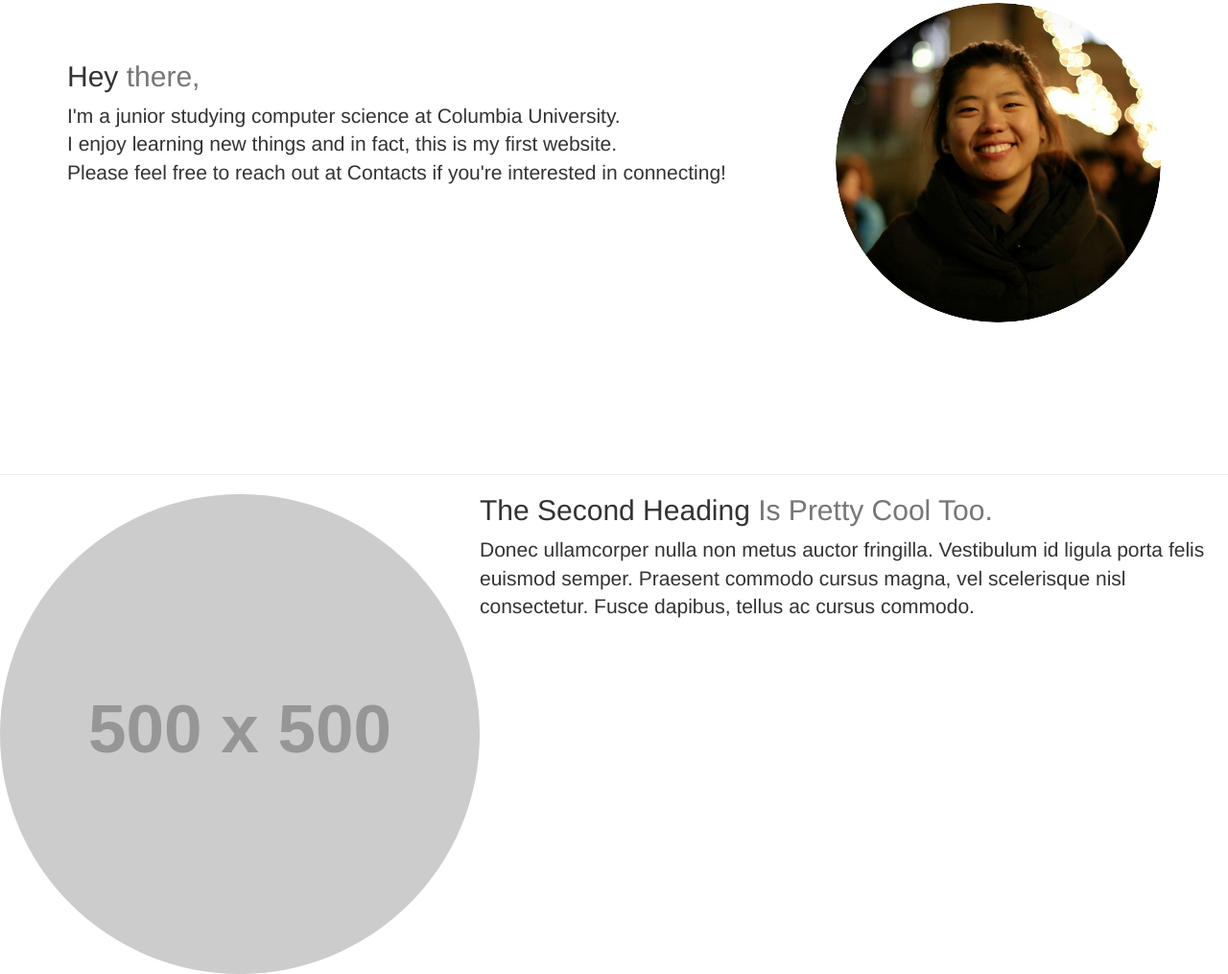
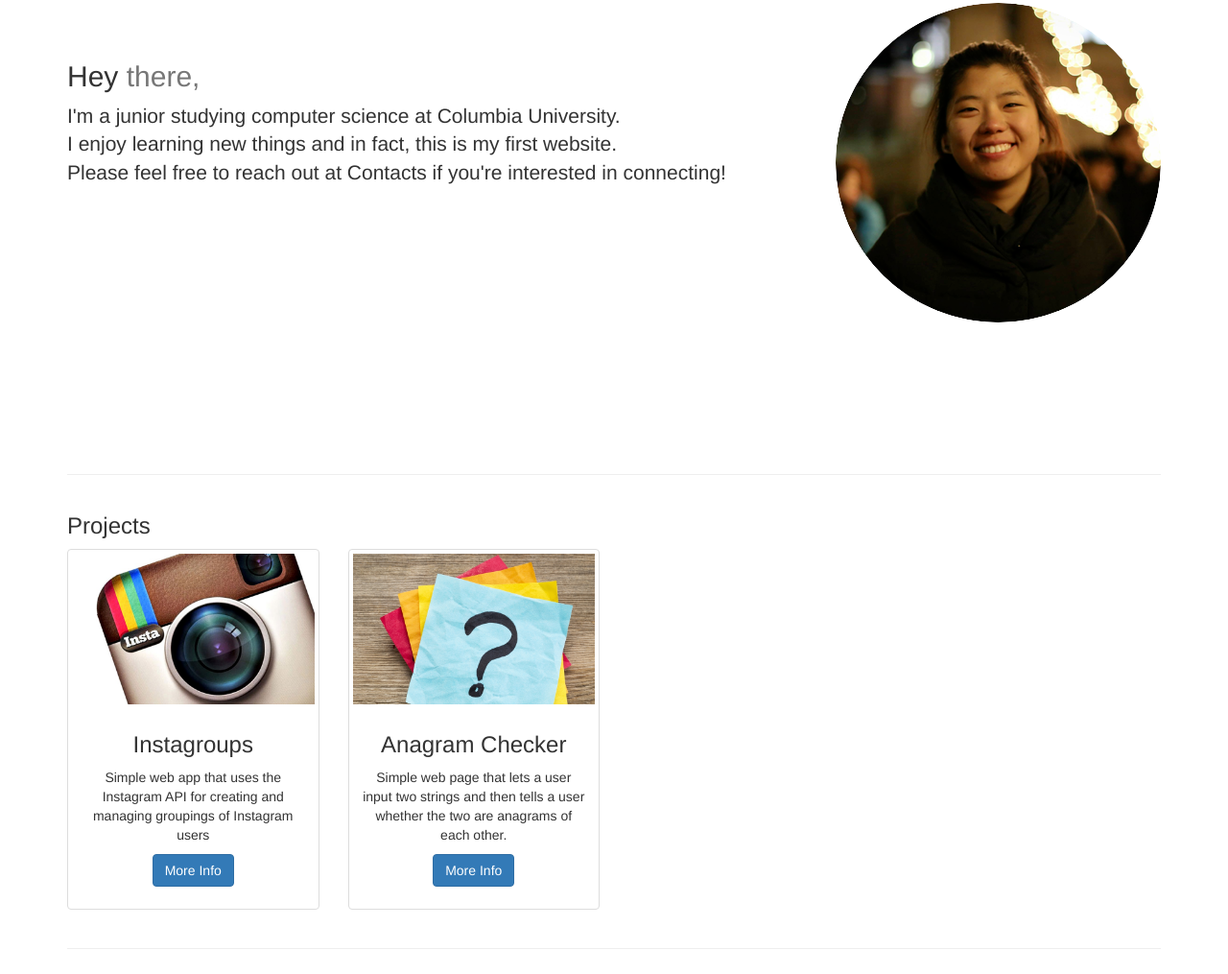
Before and after one commit to jjsong13/personalWebsite, a plain HTML site: page index.html in a window 1280 px wide. Shown: the part 107-1122 px from the top of the page at 96% size. Drawn offline with Linux system fonts and the light colour scheme; placeholder pictures from the web are drawn by us.

Commit message:
added projects cards

```diff
--- a/index.html
+++ b/index.html
@@ -116,18 +116,69 @@
         </div>
 
     </div>
+    <div class="container">
 
 
         <hr class="featurette-divider">
 
         <!-- Second Featurette -->
         <div class="featurette" id="projects">
-            <img class="featurette-image img-circle img-responsive pull-left" src="http://placehold.it/500x500">
-            <h2 class="featurette-heading">The Second Heading
-                <span class="text-muted">Is Pretty Cool Too.</span>
-            </h2>
-            <p class="lead">Donec ullamcorper nulla non metus auctor fringilla. Vestibulum id ligula porta felis euismod semper. Praesent commodo cursus magna, vel scelerisque nisl consectetur. Fusce dapibus, tellus ac cursus commodo.</p>
+        <!-- Title -->
+        <div class="row">
+            <div class="col-lg-12">
+                <h3>Projects</h3>
+            </div>
         </div>
+        <!-- /.row -->
+
+        <!-- Page Features -->
+        <div class="row text-center">
+
+            <div class="col-md-3 col-sm-6 hero-feature">
+                <div class="thumbnail">
+                    <img src="img/instagram_logo.jpg" alt="">
+                    <div class="caption">
+                        <h3>Instagroups</h3>
+                        <p>Simple web app that uses the Instagram API for creating and managing groupings of Instagram users</p>
+                        <p>
+                            <a href="http://www.instagroups.jamiesong.xyz/" class="btn btn-primary">More Info</a>
+                        </p>
+                    </div>
+                </div>
+            </div>
+
+            <div class="col-md-3 col-sm-6 hero-feature">
+                <div class="thumbnail">
+                    <img src="img/anagramchecker_logo.jpg" alt="">
+                    <div class="caption">
+                        <h3>Anagram Checker</h3>
+                        <p>Simple web page that lets a user input two strings and then tells a user whether the two are anagrams of each other.</p>
+                        <p>
+                            <a href="http://www.anagramchecker.jamiesong.xyz/" class="btn btn-primary">More Info</a>
+                        </p>
+                    </div>
+                </div>
+            </div>
+          </div>
+
+  <!--           <div class="col-md-3 col-sm-6 hero-feature">
+                <div class="thumbnail">
+                    <img src="http://placehold.it/800x500" alt="">
+                    <div class="caption">
+                        <h3>Feature Label</h3>
+                        <p>Lorem ipsum dolor sit amet, consectetur adipisicing elit.</p>
+                        <p>
+                            <a href="#" class="btn btn-primary">Buy Now!</a> <a href="#" class="btn btn-default">More Info</a>
+                        </p>
+                    </div>
+                </div>
+            </div>
+
+        </div> -->
+        <!-- /.row -->
+
+        <hr>
+</div>
 
 
 
```
Also changed, not shown: img/anagramchecker_logo.jpg (added), img/instagram-logo.jpg (added), img/instagram_logo.jpg (added).
